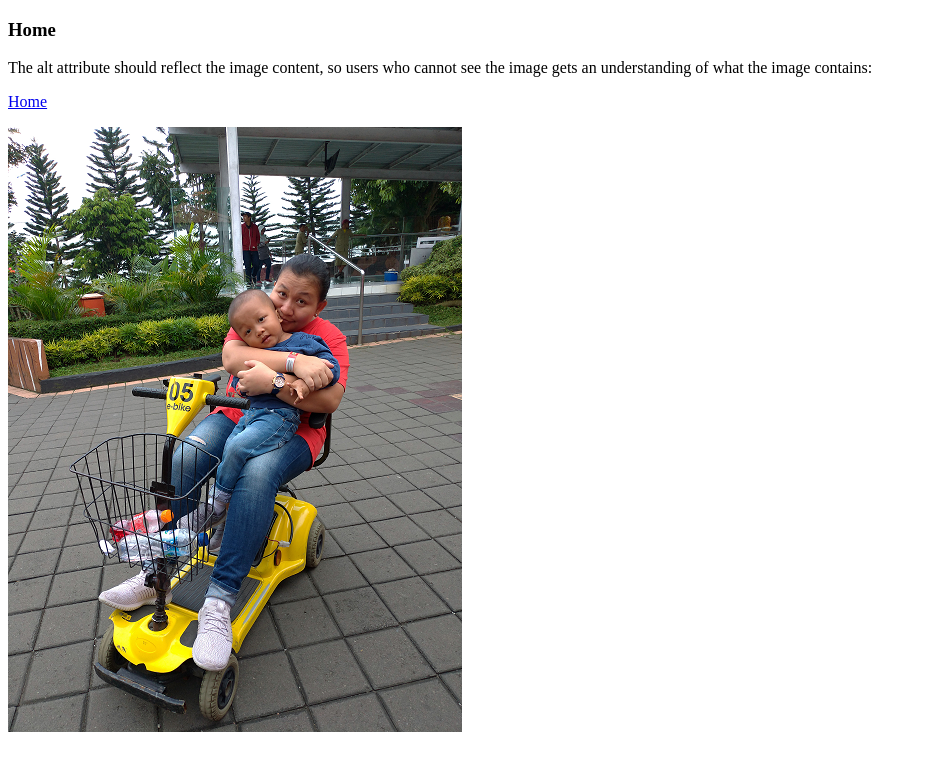
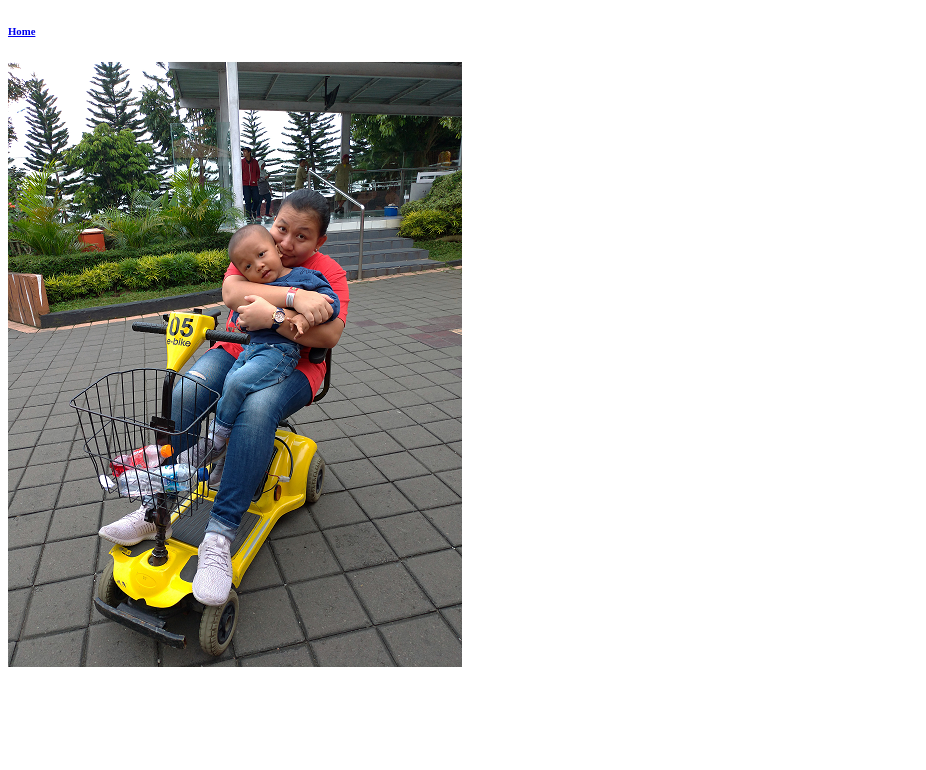
Before and after one commit to harunza1n/Final-Project, a plain HTML site: page image.html in a window 1280 px wide. Shown: the whole page, without its empty margins (0-926 px from the left). Drawn offline with Linux system fonts and the light colour scheme.

Commit message:
revisi-1

```diff
--- a/image.html
+++ b/image.html
@@ -1,18 +1,18 @@
 <!DOCTYPE html>
 <html lang="en">
+
 <head>
     <meta charset="UTF-8">
     <meta name="viewport" content="width=device-width, initial-scale=1.0">
     <meta http-equiv="X-UA-Compatible" content="ie=edge">
-    <title>Document</title>
+    <title>my wife & son</title>
 </head>
+
 <body>
-        <h3>Home</h3>
+    <h6><a href="index.html">Home</a></h6>
 
-        <p>The alt attribute should reflect the image content, so users who cannot see the image gets an understanding of what the image contains:</p>
-        <p><a href="index.html">Home</a></p>
-
-        <img src="Wife&Son.png" alt="Flowers in Chania">
+    <img src="Wife&Son.png" alt="Indah & Khairy">
 
 </body>
+
 </html>
```
